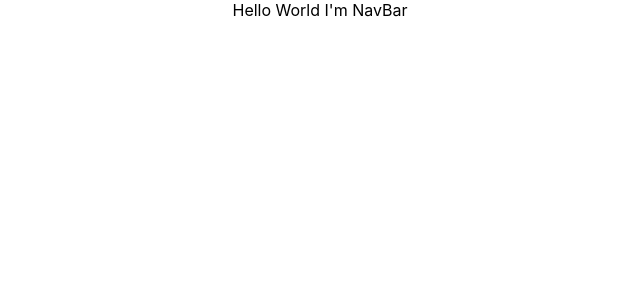
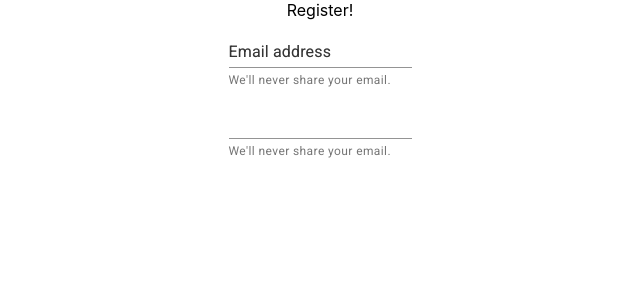
Before and after one commit to stephaniezou1/ppe-hackathon-frontend, a React (Create React App) app: page /register in a window 1280 px wide. Shown: the top 300 px of the page, without its empty margins (320-960 px from the left). Built offline with nearby package versions, Linux system fonts and the light colour scheme.

Commit message:
getting familiar with material ui form components

```diff
--- a/src/App.js
+++ b/src/App.js
@@ -13,6 +13,7 @@ import { Route, Switch } from 'react-router-dom'
 //redux
 import { connect } from 'react-redux'
 import { userLogOut, setUserInfo } from './actions/users';
+
 
 
 function App() {
--- a/src/components/NavBar.jsx
+++ b/src/components/NavBar.jsx
@@ -4,7 +4,6 @@ const NavBar = () => {
 
     return (
         <div>
-            Hello World I'm NavBar
         </div>
     )
 }
--- /dev/null
+++ b/src/components/SchoolForm.jsx
@@ -0,0 +1,58 @@
+import React from 'react'
+import {FormControl, InputLabel, Input, FormHelperText} from '@material-ui/core';
+
+class SchoolForm extends React.Component {
+    state = {
+        username: '',
+        password: ''
+    }
+
+    render() {
+        return (
+            <div>
+                <FormControl>
+                    <InputLabel htmlFor="my-input">Email address</InputLabel>
+                    <Input
+                        id="my-input"
+                        aria-describedby="my-helper-text"
+                    />
+                    <FormHelperText id="my-helper-text">We'll never share your email.</FormHelperText>
+
+                    <InputLabel htmlFor="my-input">Email address</InputLabel>
+                    <Input
+                        id="my-input"
+                        aria-describedby="my-helper-text"
+                    />
+                    <FormHelperText id="my-helper-text">We'll never share your email.</FormHelperText>
+                </FormControl>
+            </div>
+        )
+    }
+}
+
+{/**
+TITLE PPE Needs
+surgical masks:
+cloth masks:
+gloves (pairs):
+
+TITLE School Information
+School Name:
+School Email:
+School Address:
+School Zipcode:
+School State:
+
+About:
+Student Population:
+Self-Reported Urgency: low medium high
+
+Administrator Contact Info
+First Name:
+Last Name:
+Email:
+Telephone
+*/}
+
+
+export default SchoolForm
--- a/src/containers/RegisterContainer.jsx
+++ b/src/containers/RegisterContainer.jsx
@@ -1,10 +1,12 @@
 import React, { Component } from 'react'
+import SchoolForm from '../components/SchoolForm'
 
 export class RegisterContainer extends Component {
     render() {
         return (
             <div>
-
+                Register!
+                <SchoolForm/>
             </div>
         )
     }
```
